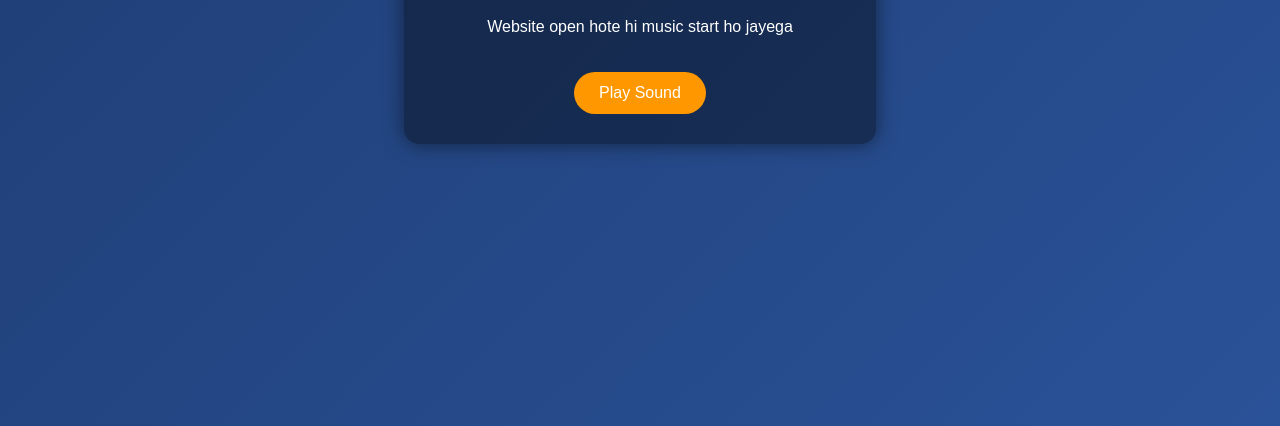
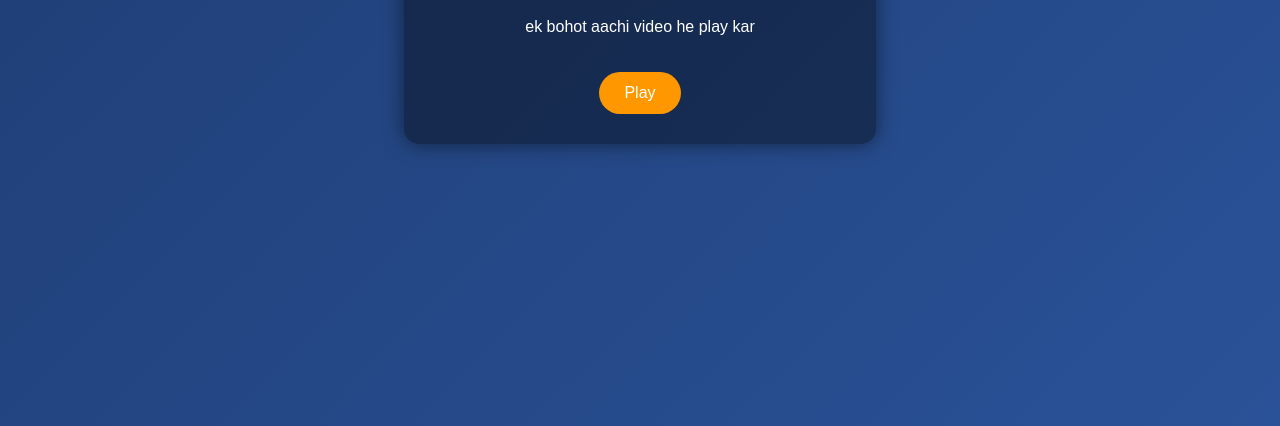
Before and after one commit to nittu-web/videochat, a plain HTML site: page index.html in a window 1280 px wide. Shown: the part 374-800 px from the top of the page. Drawn offline with Linux system fonts and the light colour scheme.

Commit message:
Update index.html

```diff
--- a/index.html
+++ b/index.html
@@ -43,8 +43,8 @@
 
 <div class="box">
     <h1>🎧 Welcome to My Website</h1>
-    <p>Website open hote hi music start ho jayega</p>
-    <button onclick="playSound()">Play Sound</button>
+    <p>ek bohot aachi video he play kar  </p>
+    <button onclick="playSound()">Play</button>
 </div>
 
 <audio id="bgSound" loop>
```
